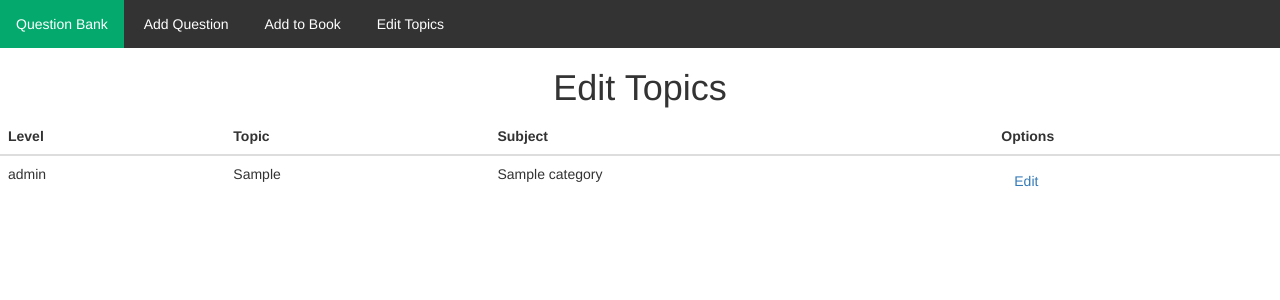
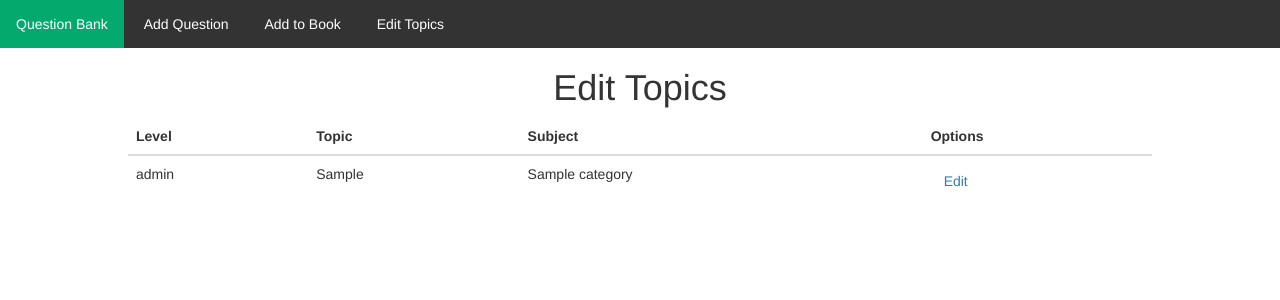
Before and after one commit to notbowen/RMSS_web, a Flask app: page /topics/edit in a window 1280 px wide. Shown: the top 300 px of the page. Run offline with Flask 2, Linux system fonts and the light colour scheme; tables that the repository leaves empty hold one stand-in row (values such as "Sample post"); some libraries are stand-ins or nearby versions.

Commit message:
Change table styling

```diff
--- a/app/templates/edit_topics.html
+++ b/app/templates/edit_topics.html
@@ -9,7 +9,7 @@
 {% block content %}
     <h1 style="text-align: center;">Edit Topics</h1>
 
-    <table class="table table-hover">
+    <table class="table table-hover" style="width: 80%; margin: auto;">
         <thead>
             <tr>
                 <th>Level</th>
```
